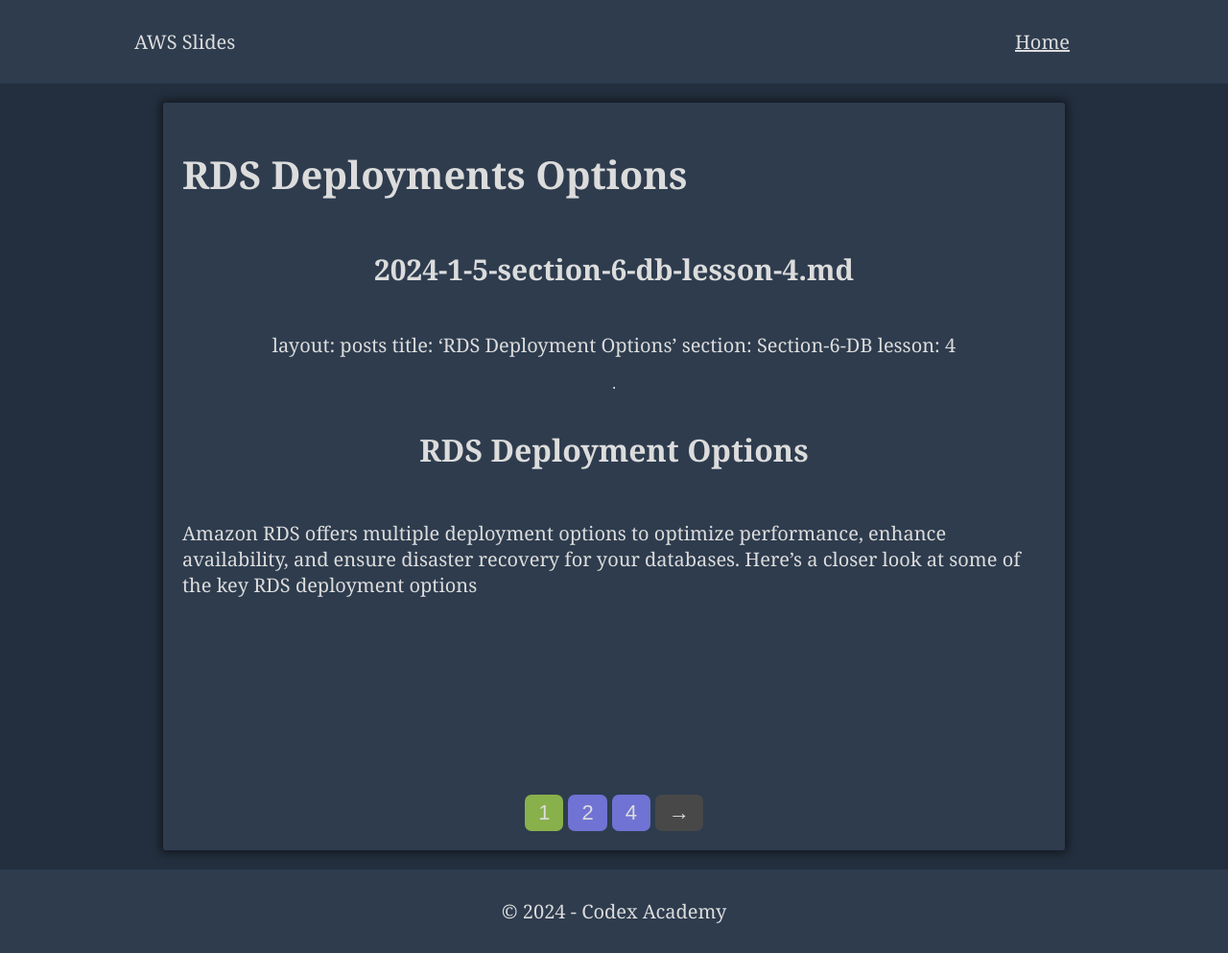
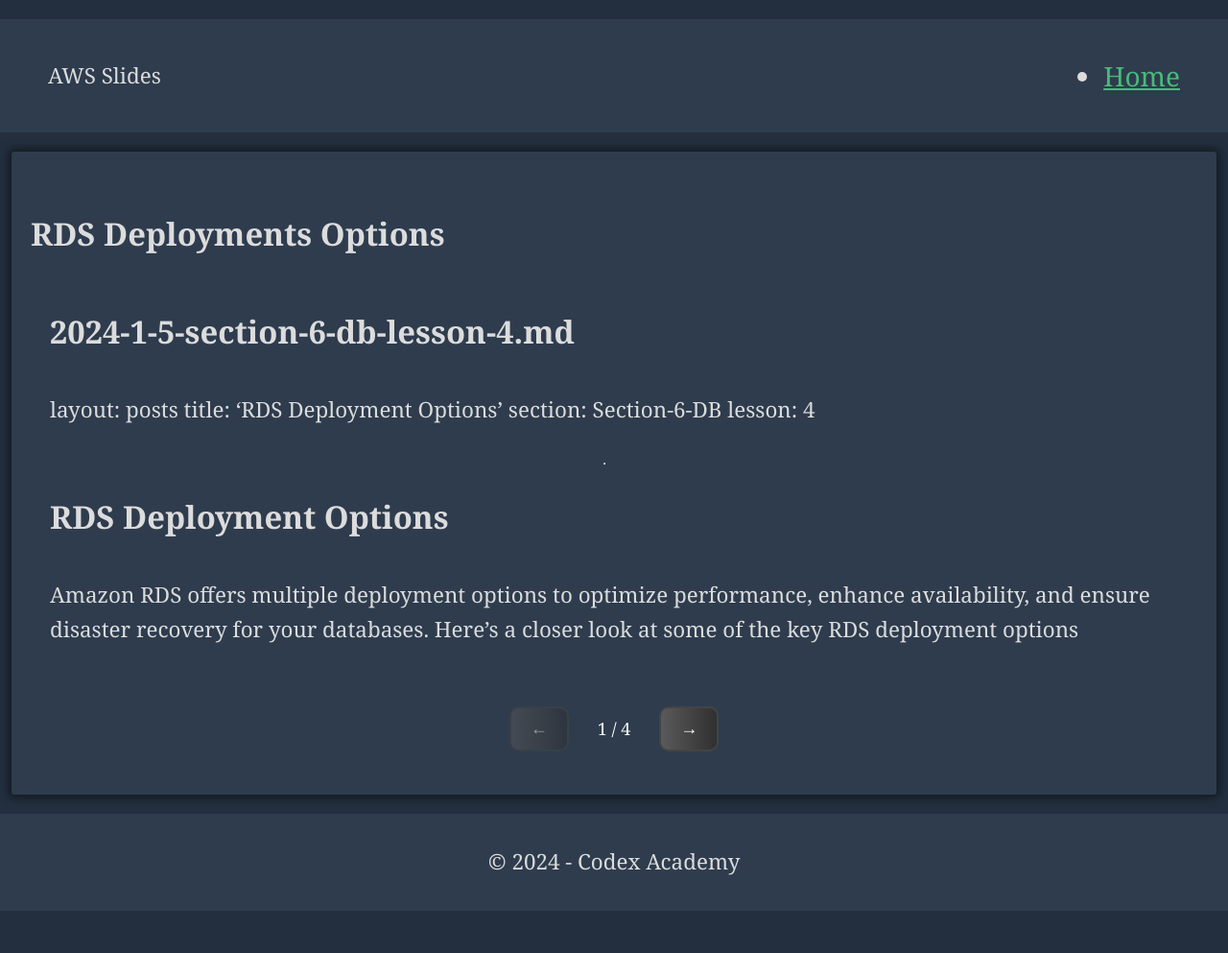
Before and after one commit to tm-LBenson/AWS-Slides, a Jekyll site: the page built from _posts/2024-1-5-section-6-db-lesson-4.md, in a window 1280 px wide. Shown: the whole page at 96% size. Built offline with Jekyll 4.4.1, drawn with Linux system fonts in a browser that asks for light colours; after the commit the page ends 969 px from its top, so only the background shows below that.

Commit message:
adjust styles to be more like slideshow

```diff
--- a/assets/css/pagination.css
+++ b/assets/css/pagination.css
@@ -1,57 +1,44 @@
 .post-content {
   margin-bottom: 20px;
-}
-
-button:hover {
-  background-color: #484848; /* Darker background color on hover */
-}
-
-select {
-  display: inline-block;
-  margin: 0 5px; /* Reduced margin for better mobile scaling */
-  height: 40px; /* Reduced height for mobile */
-  border: 1px solid #ccc;
-  background-color: #333; /* Dark background color */
-  color: #dcdcdc; /* Light gray text */
-  padding: 0 10px;
-}
-
-select option {
-  padding: 0 10px;
+  transition: opacity 0.4s ease-in-out; /* Smooth fade transition */
 }
 
 .pagination-button {
-  border-radius: 7px;
-  padding: 6px 14px;
-  display: flex;
-  font-size: 22px;
-  align-items: center;
-  justify-content: center;
-  background: #484848; /* Darker background color */
-  border: none;
-  text-align: center;
+  border-radius: 10px;
+  padding: 10px 20px;
+  font-size: 18px;
+  background: linear-gradient(to right, #5a5a5a, #303030);
+  color: #fff;
+  border: 2px solid #444; /* Slight border for depth */
   cursor: pointer;
-  color: #dcdcdc; /* Light gray text */
-}
-
-.page-number-button {
-  background-color: #7073d3;
+  opacity: 1;
+  transition: background-color 0.3s, transform 0.2s, opacity 0.3s; /* Smooth transitions */
 }
 
 .pagination-button:disabled {
-  background: #777; /* Darker disabled button color */
+  opacity: 0.5; /* Faded appearance for disabled buttons */
   cursor: default;
 }
 
+.page-counter {
+  font-size: 18px;
+  color: #fff;
+  padding: 10px 20px; /* Spacing for visibility */
+}
+
 .pagination-container {
-  width: 100%;
   display: flex;
   justify-content: center; /* Centered pagination */
-  flex-wrap: wrap; /* Wrap pagination buttons on smaller screens */
-  gap: 5px; /* Reduced gap between buttons */
+  gap: 10px; /* Spacing between buttons and counter */
   margin-top: 20px;
 }
 
-.selected-page {
-  background-color: #88b04b; /* AWS green for selected page */
+.pagination-button:hover {
+  background-color: #484848; /* Darker background color on hover */
+  transform: scale(1.05); /* Slight enlargement on hover */
 }
+.post-content {
+  visibility: hidden; /* Hide content initially */
+  opacity: 0;
+  transition: visibility 0s, opacity 0.5s linear; /* Smooth transition for fading in */
+}
--- a/assets/css/styles.css
+++ b/assets/css/styles.css
@@ -1,82 +1,28 @@
+/* Base styles for the entire page */
 body {
   font-family: 'Georgia', serif;
-  color: #dcdcdc; /* Light gray text */
+  color: #dcdcdc; /* Light gray text for readability */
+  background-color: #232f3e; /* Dark background similar to AWS dark mode */
+  font-size: 28px; /* Suitable font size for desktop */
   display: flex;
   flex-direction: column;
   align-items: center;
-  margin: auto;
-  background-color: #232f3e; /* Dark background */
-  font-size: 20px;
+  margin: 0 auto; /* Center-align the content */
+  padding: 20px 0; /* Padding around the body to avoid touching the edges */
+  line-height: 1.5;
 }
 
-header {
-  text-align: center;
-  padding: 10px 0;
-}
-
-body > header {
-  background-color: #2e3c4e; /* Slightly lighter background for header */
-  color: #dcdcdc; /* Light gray text */
-  width: 100%;
-}
-
-.nav {
-  display: flex;
-  justify-content: space-between;
-  max-width: 1000px;
-  margin: auto;
-}
-
-header > p {
-  color: #dcdcdc; /* Light gray text */
-  font-size: 1.2rem;
-  margin: auto 15px;
-}
-
-.post-meta {
-  color: #9a9a9a; /* Light gray for post metadata */
-}
-
-header h1 {
-  margin: 0;
-  padding: 0 20px;
-}
-
-main {
-  background-color: #2e3c4e; /* Slightly lighter background for main content */
-  padding: 20px;
-  margin: 20px 0;
-  border-radius: 3px;
-  max-width: 900px;
-  min-height: 70vh;
-  min-width: 400px;
-  box-shadow: 0px 0px 10px 3px rgba(0, 0, 0, 0.5);
-}
-
+header,
 footer {
-  background-color: #2e3c4e; /* Slightly lighter background for footer */
-  color: #dcdcdc; /* Light gray text */
+  background-color: #2e3c4e; /* Slightly lighter background for visual hierarchy */
+  color: #dcdcdc;
   text-align: center;
   padding: 10px 0;
   width: 100%;
 }
-
-nav {
-  padding: 0 15px;
-}
-
-nav ul {
-  list-style-type: none;
-  padding: 0;
-}
-
-nav ul li {
-  display: inline;
-  margin-right: 10px;
-}
-
-nav ul li a {
-  color: #dcdcdc; /* Light gray text */
+p {
+  font-size: calc(1rem + 0.5vw); /* Slightly larger paragraph text */
+  line-height: 1.6; /* Increases line height for better readability */
 }
 
 h1,
@@ -85,42 +31,93 @@ h3,
 h4,
 h5,
 h6 {
-  color: #dcdcdc; /* Light gray text */
+  font-size: calc(
+    1.25rem + 1vw
+  ); /* Dynamically adjusts font size based on viewport width */
+  margin-top: 0.5em;
+  margin-bottom: 0.5em;
 }
 
 a {
-  color: #48bb78; /* AWS green color for links */
+  color: #48bb78; /* AWS green color for links to stand out */
 }
 
-p {
-  display: inline-block;
+/* Navigation styles */
+.nav {
+  display: flex;
+  justify-content: space-between;
+  padding: 0 15px;
+  align-items: center;
+  margin: auto;
+  padding: 0 50px;
 }
 
-article {
+/* Main content area styling */
+main {
+  background-color: #2e3c4e; /* Consistent with header and footer */
+  padding: 20px;
+  margin: 20px auto; /* Centered with vertical margin */
+  border-radius: 3px;
+  box-shadow: 0px 0px 10px 3px rgba(0, 0, 0, 0.5);
+  width: 95%; /* Responsive width */
+  max-width: none; /* Allows content to fill the space */
+  min-height: 70vh; /* Keeps height consistent for navigation button placement */
   display: flex;
   flex-direction: column;
-  justify-content: space-between;
-  min-height: 70vh;
+  justify-content: center; /* Vertically centers content */
 }
 
-article h3,
-h4 {
-  font-size: 2rem;
+/* Article and post content styles */
+.article,
+.post-content {
+  display: flex;
+  flex-direction: column;
+  justify-content: center; /* Centers content vertically in the container */
+
+  text-align: left;
+  padding: 20px 20px; /* Adds padding above and below the text */
+  padding-right: 40px;
+  flex-grow: 1; /* Allows the container to grow and fill the space as needed */
 }
 
-.post-content {
-  display: flex;
-  justify-content: center;
-  flex-direction: column;
-  align-items: center;
-}
-img {
-  width: 100%;
+img,
+pre {
+  width: 100%; /* Ensure images and preformatted text fit container */
+  max-width: 100%; /* Prevent overflow */
+  height: auto; /* Maintain aspect ratio for images */
 }
 
 pre {
   background-color: #627083;
   padding: 10px;
-  border: #232f3e 1px solid;
+  border: 1px solid #232f3e;
   border-radius: 14px;
 }
+
+/* Responsive adjustments */
+@media (max-width: 992px) {
+  body,
+  nav ul li {
+    font-size: 18px; /* Slightly smaller font size for tablets */
+  }
+}
+
+@media (max-width: 768px) {
+  body {
+    font-size: 16px; /* Smaller font size for mobile devices */
+  }
+  header h1,
+  article h3,
+  h4 {
+    font-size: 1.5rem; /* Adjusts header sizes for mobile */
+  }
+}
+
+@media (max-width: 480px) {
+  body {
+    font-size: 14px; /* Even smaller font size for very small screens */
+  }
+  header h1 {
+    font-size: 1.2rem; /* Further reduces title font size */
+  }
+}
--- a/assets/js/pagination.js
+++ b/assets/js/pagination.js
@@ -6,71 +6,36 @@ window.onload = function () {
   let contentHtml = contentDiv.innerHTML;
   let pages = contentHtml.split('<!-- pagebreak -->');
 
-  if (pages.length <= 1) return;
+  if (pages.length <= 1) {
+    contentDiv.style.visibility = 'visible';
+    contentDiv.style.opacity = 1;
+    return;
+  }
 
   let currentPage = 0;
 
-  function createPageButton(pageIndex) {
-    let button = document.createElement('button');
-    button.textContent = pageIndex + 1;
-    button.className = 'pagination-button page-number-button';
-    if (pageIndex === currentPage) {
-      button.classList.add('selected-page');
-    }
-    button.onclick = function () {
-      showPage(pageIndex);
-    };
-    return button;
+  function showPage(pageNumber) {
+    contentDiv.style.opacity = 0; // Start transition out
+    setTimeout(() => {
+      contentDiv.innerHTML = pages[pageNumber];
+      contentDiv.style.visibility = 'visible';
+      contentDiv.style.opacity = 1; // Fade in new content
+      currentPage = pageNumber;
+      updateNavigation();
+      updatePageCounter();
+    }, 400);
   }
 
-  function createEllipsisButton() {
-    let button = document.createElement('button');
-    button.textContent = '...';
-    button.className = 'pagination-button page-number-button';
-    button.disabled = true;
-    return button;
+  function updateNavigation() {
+    prevButton.style.opacity = currentPage === 0 ? '0.5' : '1';
+    prevButton.disabled = currentPage === 0;
+
+    nextButton.style.opacity = currentPage === pages.length - 1 ? '0.5' : '1';
+    nextButton.disabled = currentPage === pages.length - 1;
   }
 
-  function updatePageButtons(pageNumber) {
-    pageNumberButtons.forEach((button) => button.remove());
-
-    pageNumberButtons = [];
-
-    pageNumberButtons.push(createPageButton(0)); // First page
-    if (pageNumber > 3) pageNumberButtons.push(createEllipsisButton());
-
-    let start = Math.max(1, pageNumber - 1);
-    let end = Math.min(pageNumber + 2, pages.length - 1);
-    for (let i = start; i < end; i++) {
-      pageNumberButtons.push(createPageButton(i));
-    }
-
-    if (pageNumber < pages.length - 4)
-      pageNumberButtons.push(createEllipsisButton());
-    pageNumberButtons.push(createPageButton(pages.length - 1)); // Last page
-
-    pageNumberButtons.forEach((button) =>
-      paginationContainer.insertBefore(button, nextButton),
-    );
-  }
-
-  function showPage(pageNumber) {
-    contentDiv.innerHTML = pages[pageNumber];
-    currentPage = pageNumber;
-
-    pageNumberButtons.forEach(function (btn, index) {
-      if (btn.textContent === (currentPage + 1).toString()) {
-        btn.classList.add('selected-page');
-      } else {
-        btn.classList.remove('selected-page');
-      }
-    });
-
-    prevButton.style.display = currentPage === 0 ? 'none' : 'inline';
-    nextButton.style.display =
-      currentPage === pages.length - 1 ? 'none' : 'inline';
-
-    updatePageButtons(pageNumber);
+  function updatePageCounter() {
+    pageCounter.textContent = `${currentPage + 1} / ${pages.length}`;
   }
 
   let nextButton = document.createElement('button');
@@ -91,13 +56,13 @@ window.onload = function () {
     }
   };
 
-  let pageNumberButtons = [];
+  let pageCounter = document.createElement('div');
+  pageCounter.className = 'page-counter';
+  pageCounter.textContent = `${currentPage + 1} / ${pages.length}`;
 
   let paginationContainer = document.createElement('div');
   paginationContainer.className = 'pagination-container';
-
-  paginationContainer.append(prevButton);
-  paginationContainer.append(nextButton);
+  paginationContainer.append(prevButton, pageCounter, nextButton);
 
   contentDiv.after(paginationContainer);
 
```
